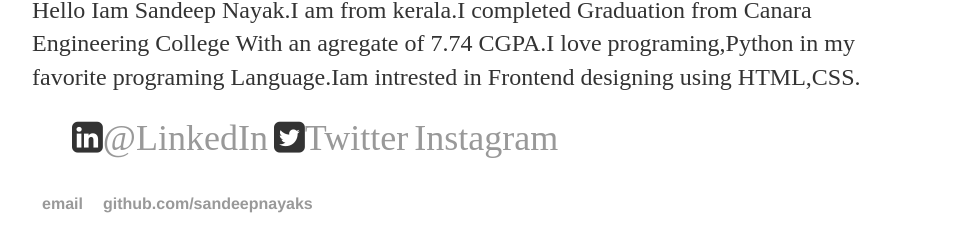
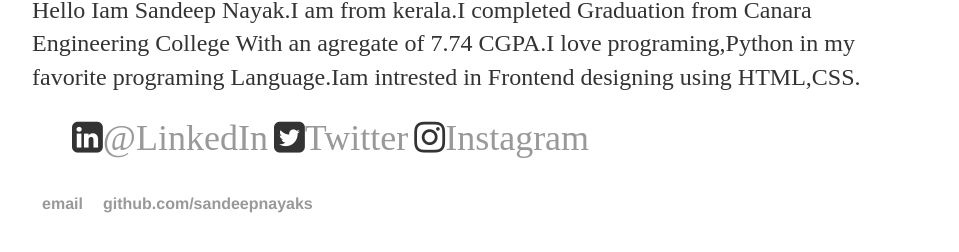
Before and after one commit to sandeepnayaks/sandeepnayaks.github.io, a Jekyll site: the page built from about/index.html, in a window 1280 px wide. Shown: the part 256-508 px from the top of the page, without its empty margins (160-1119 px from the left). Built offline with Jekyll 4.4.1, drawn with Linux system fonts in a browser that asks for light colours.

Commit message:
Update index.html

```diff
--- a/about/index.html
+++ b/about/index.html
@@ -8,9 +8,9 @@ title: About Sandeep S
 			<p>Hello
 			Iam Sandeep Nayak.I am from kerala.I completed Graduation from Canara Engineering College With an agregate of 7.74 CGPA.I love programing,Python in my favorite programing Language.Iam intrested in Frontend designing using HTML,CSS.</p>
 
-			<ul class="contacts">
+			<ul>
 				<li class="fa fa-linkedin-square" style="font-size:36px"><a href="https://www.linkedin.com/in/sandeep-s-77a57a163" target="_blank">@LinkedIn</a></li>
 				<li class="fa fa-twitter-square" style="font-size:36px"><a href="https://twitter.com/sandeepnayak_/"target="_blank">Twitter</a></li>
-				<li class="fa fa-instagram-square" style="font-size:36px"><a href="https://www.instagram.com/sandeepnayak_"target="_blank">Instagram</a></li>
+				<li class="fa fa-instagram" style="font-size:36px"><a href="https://www.instagram.com/sandeepnayak_"target="_blank">Instagram</a></li>
 				</ul>
 		</div>
```
